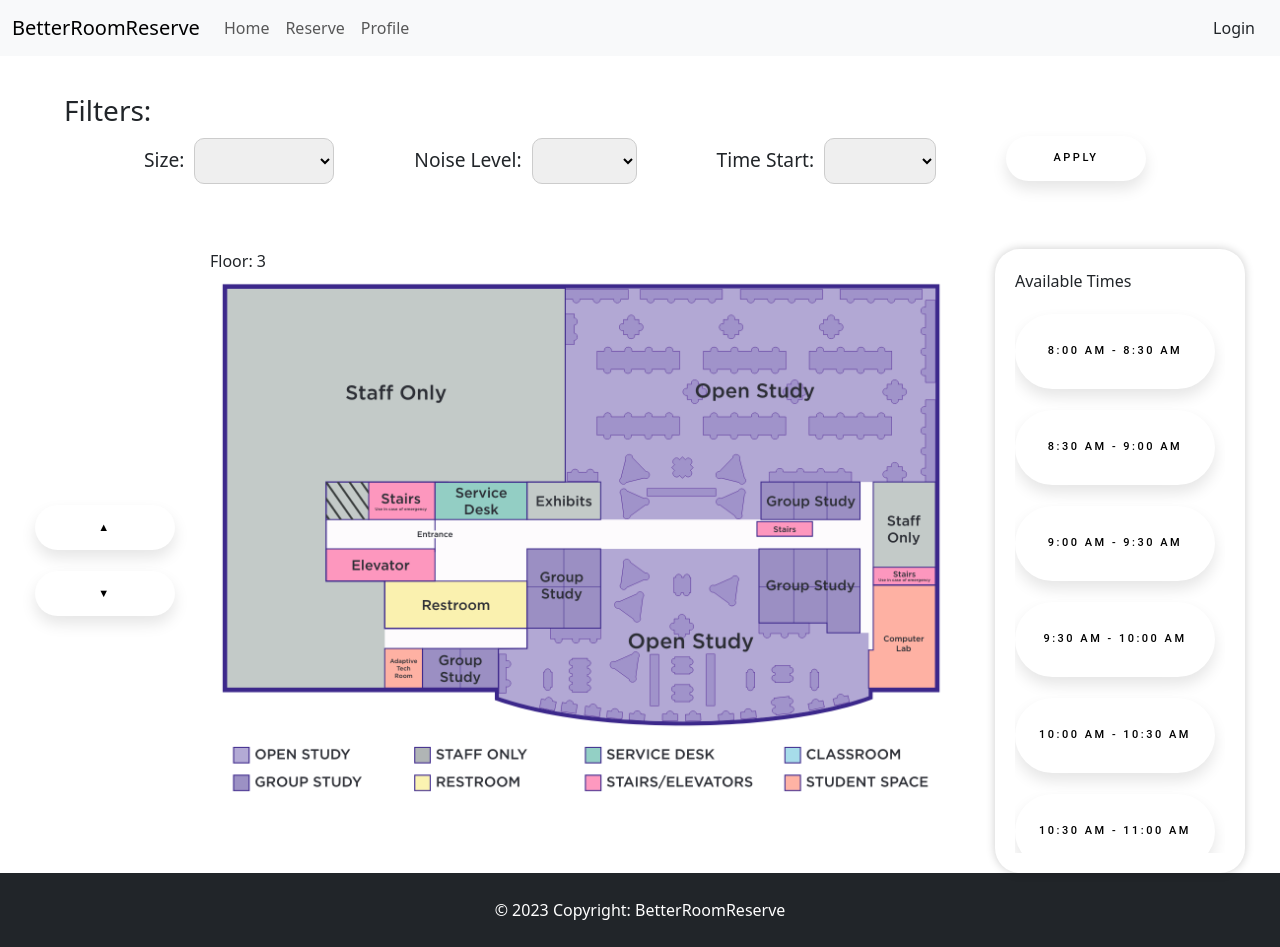
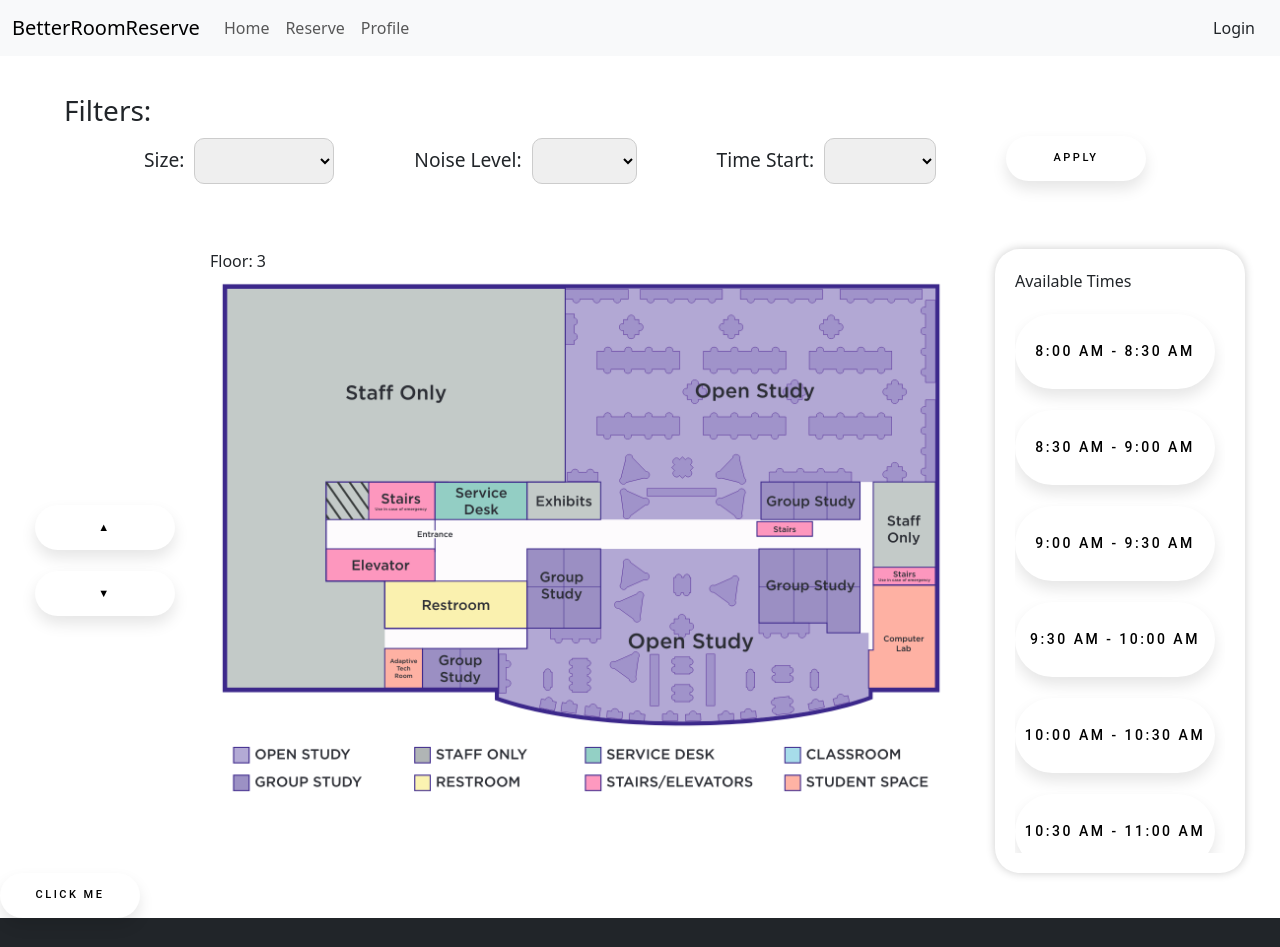
Before and after one commit to Florjon-byte/BetterRoomReserve, a React (Create React App) app in the folder better-room-reserve-app/: page /reserve in a window 1280 px wide. Shown: the top 947 px of the page. Built offline with nearby package versions, Linux system fonts and the light colour scheme.

Commit message:
made some technical code changes, still developing code on making sure things are consectutive

```diff
--- a/better-room-reserve-app/src/cssfiles/reserve.css
+++ b/better-room-reserve-app/src/cssfiles/reserve.css
@@ -88,7 +88,7 @@
     width: 200px;
     height: 75px;
     font-family: 'Roboto', sans-serif;
-    font-size: 11px;
+    font-size: 14px;
     text-transform: uppercase;
     letter-spacing: 2.5px;
     font-weight: 500;
@@ -109,3 +109,22 @@
     color: #fff;
     transform: translateY(-7px);
 }
+
+.selected {
+    width: 200px;
+    height: 75px;
+    font-family: 'Roboto', sans-serif;
+    font-size: 14px;
+    text-transform: uppercase;
+    letter-spacing: 2.5px;
+    font-weight: 500;
+    color: #000;
+    background-color: #ADD8E6;
+    border: none;
+    border-radius: 45px;
+    box-shadow: 0px 8px 15px rgba(0, 0, 0, 0.1);
+    transition: all 0.3s ease 0s;
+    cursor: pointer;
+    outline: none;
+    margin-top: 10%;
+}
--- a/better-room-reserve-app/src/pages/Reserve.js
+++ b/better-room-reserve-app/src/pages/Reserve.js
@@ -21,7 +21,6 @@ function runSize(){
     });
 }
 
-
 export function Reserve(){
     const navigate = useNavigate()
     const size = ["Individual (1)", "Medium (5)", "Large (8)"]
@@ -36,7 +35,6 @@ export function Reserve(){
     const generateButtonTimes = (start_time = "8:00 AM") => {
         const button_times = []
         const i = times.findIndex((start) => start === start_time)
-        console.log(i)
         for(let index = i; index < times.length - 2; index++){
             button_times.push(`${times[index]} - ${times[index+1]}`)
         }
@@ -44,12 +42,98 @@ export function Reserve(){
         return button_times
     }
 
+    const createTimeButtons = (start_time = "8:00 AM") => {
+        return ( generateButtonTimes(start_time).map(time => (
+            <button className='timebuttons'>{time}</button>
+        )) )
+    }
+
+    const [selected, setSelected] = useState([]);
+
+    const toggle = (time) => {
+        if(selected.includes(time)) {
+          setSelected(selected.filter(b => b !== time))
+        } else {
+          setSelected([...selected, time]);
+        }
+    }
+
+    const findReservationTime = () => {
+        selected.sort((a, b) => {
+            const [startA] = a.split(' - ');
+            const [startB] = b.split(' - ');
+            const timeA = new Date('1970/01/01 ' + startA);
+            const timeB = new Date('1970/01/01 ' + startB);
+            return timeA - timeB;
+        });
+
+        let startDate = 0;
+        let endDate = 0;
+        let consecutive = true;
+
+        let test_times = []
+        selected.forEach(time => {
+            const [start, end] = time.split(' - ');
+            const [start_hr_min, start_ampm] = start.split(" ")
+            let [start_hr, start_min] = start_hr_min.split(":")
+
+            const [end_hr_min, end_ampm] = end.split(" ")
+            let [end_hr, end_min] = end_hr_min.split(":")
+
+            start_hr = parseInt(start_hr)
+            end_hr = parseInt(end_hr)
+            start_min = parseInt(start_min)
+            end_min = parseInt(end_min)
+
+            if(start_ampm === "PM" && start_hr !== 12){
+                start_hr += 12
+            }
+            if (end_ampm === "PM" && end_hr !== 12) {
+                end_hr += 12
+            }
+
+            // console.log(start_hr, start_min)
+            // console.log(end_hr, end_min)
+
+            test_times.push(start, end)
+
+            // if ( end_hr - start_hr >= 1 && end_min - start_min === 0){
+            //     consecutive = false;
+            // }
+        })
+
+        for(let index = 1; index < test_times.length; index+=2){
+            if(test_times.length !== index){
+
+                // compare test_times[index] and test_times[index+2]
+                // test_times[index] - test_times[index+2] === 30 mins ; otherwise not consecutive
+
+            }
+            console.log(test_times[index])
+        }
+
+        console.log(test_times)
+
+
+        // if ( selected.length === 0){
+        //     console.log("EMPTY RESERVATION")
+        // } else if(!consecutive){ // if false
+        //     console.log("ERROR", selected)
+        // } else if (consecutive){
+        //     console.log("GOOD", selected)
+        // }
+    }
 
     const [floor, setFloor] = useState("3") // for changing floor levels and maps
 
     const handleLoginClick = () => {
         navigate("/login")
     }
+
+    // made to make buttons not defualt to refreshing the page without an href
+    const handleSubmit = (e) => {
+        e.preventDefault();
+      }
 
     const changeFloors = () => {
         setFloor(floor => floor === "3" ? "4" : "3");
@@ -89,7 +173,7 @@ export function Reserve(){
                 <form className='select' method='POST'>
                     <div className='size'>
                         <label>Size:</label>
-                        <select className='dropdown' selected="--">
+                        <select className='dropdown'>
                         <option selected=""></option>
                             {size.map(option => (
                                 <option key={option} value={option}>
@@ -100,7 +184,7 @@ export function Reserve(){
                     </div>
                     <div className='noise'>
                         <label>Noise Level:</label>
-                        <select className='dropdown' selected="--">
+                        <select className='dropdown'>
                         <option selected=""></option>
                             {noise.map(option => (
                                 <option key={option} value={option}>
@@ -197,18 +281,20 @@ export function Reserve(){
 
                     <div className="times">
                         <label>Available Times</label>
-                        <form>
+                        <form onSubmit={handleSubmit}>
                             {generateButtonTimes("8:00 AM").map(time => (
-                                <button className='timebuttons'>{time}</button>
+                                <button onClick={() => {toggle(time)}}
+                                className={selected.includes(time) ? "selected" : "timebuttons"}
+                                >{time}
+                                </button>
                             ))}
                         </form>
                     </div>
                 </section>
-
             </section>
 
             <section className='times_selected'>
-
+                <button className='coolButton' onClick={() => {findReservationTime()}}>Click Me</button>
             </section>
 
             {/* Footer */}
```
